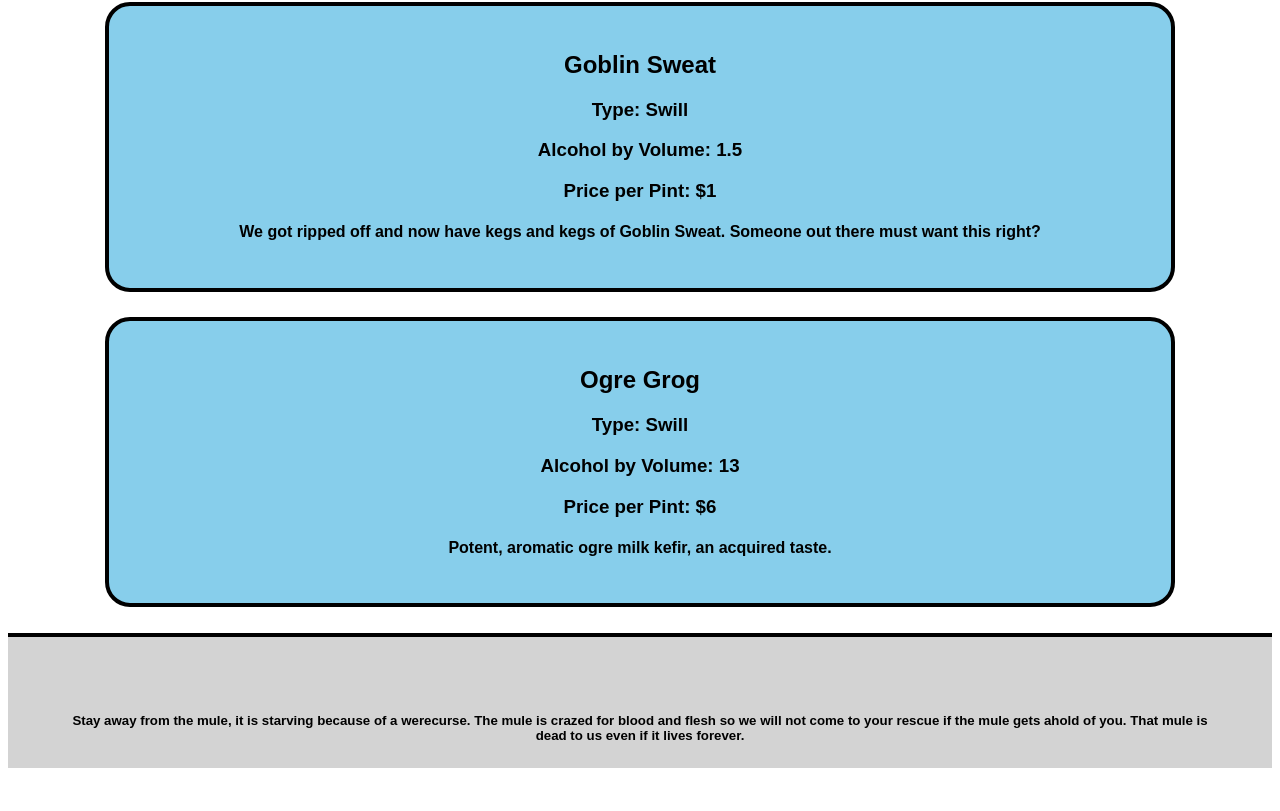
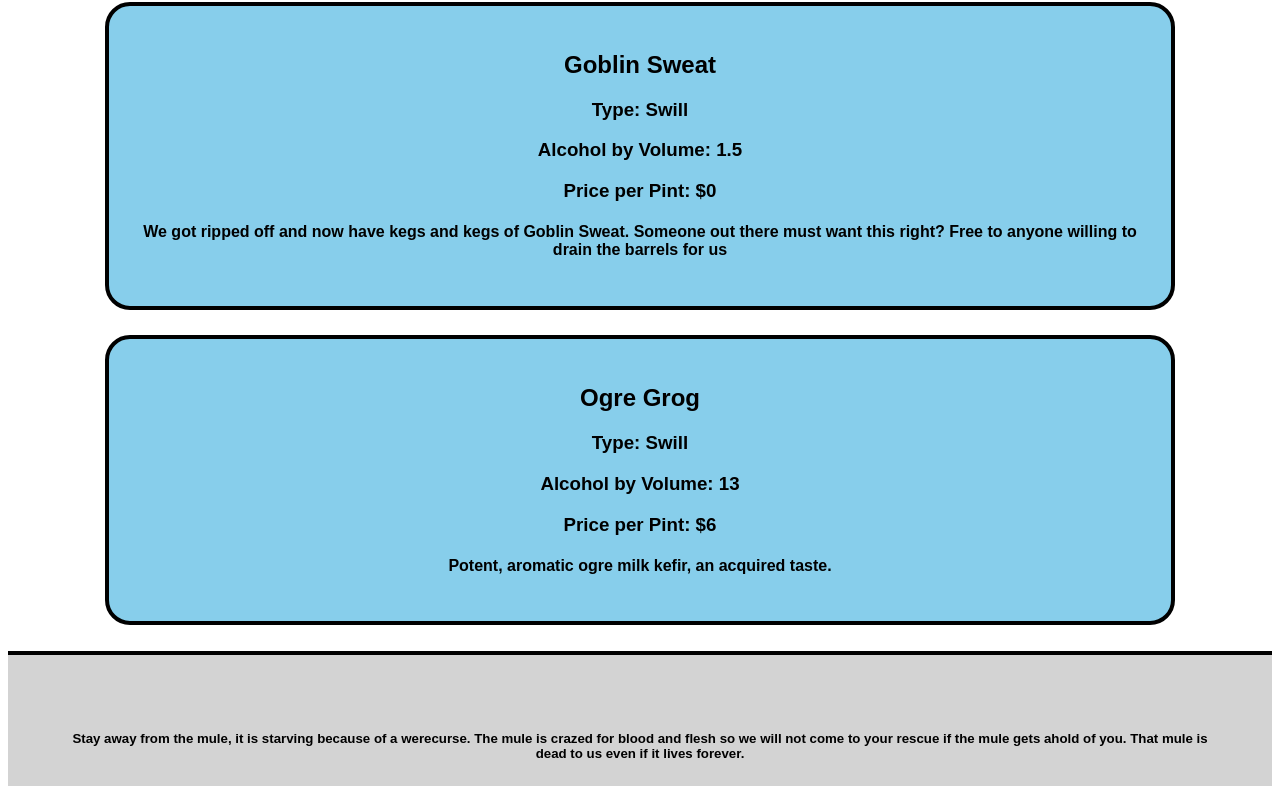
Before and after one commit to brnhensley/react-tap-room, a React app: page /#/kegs in a window 1280 px wide. Shown: the part 3784-4595 px from the top of the page. Built offline with nearby package versions, Linux system fonts and the light colour scheme.

Commit message:
fix formatting

```diff
--- a/src/components/KegsList.jsx
+++ b/src/components/KegsList.jsx
@@ -78,8 +78,8 @@ const allKegs = [
     name: 'Goblin Sweat',
     type: 'Swill',
     abv: 1.5,
-    price: 1,
-    description: 'We got ripped off and now have kegs and kegs of Goblin Sweat. Someone out there must want this right?'
+    price: 0,
+    description: 'We got ripped off and now have kegs and kegs of Goblin Sweat. Someone out there must want this right?  Free to anyone willing to drain the barrels for us'
   },
   {
     name: 'Ogre Grog',
@@ -102,7 +102,8 @@ function KegsList(){
           abv={keg.abv}
           price={keg.price}
           description={keg.description}
-          key={index} />
+          key={index}
+        />
       )}
 
     </div>
```
